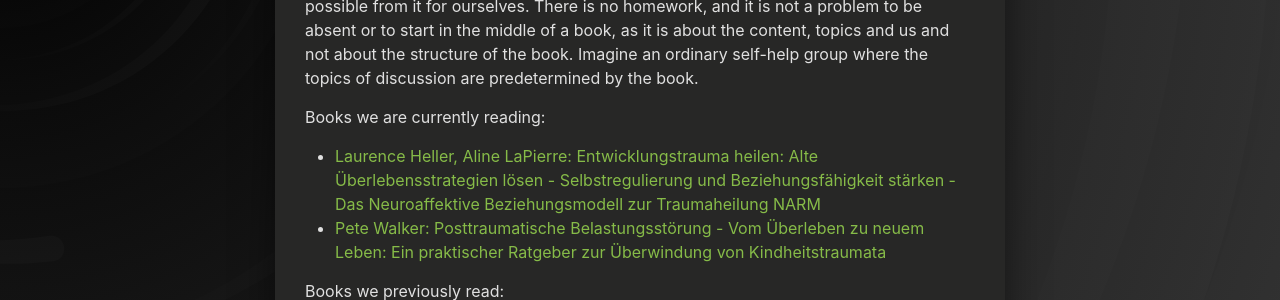
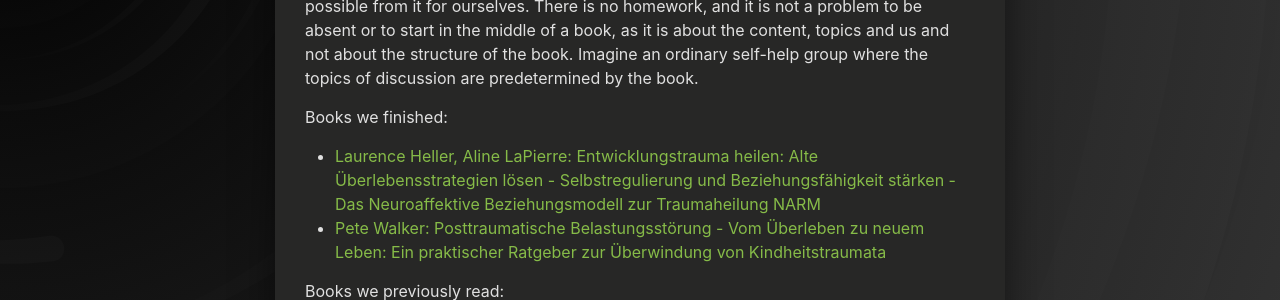
Before and after one commit to c-ptsd/c-ptsd.eu, a Jekyll site: the page built from _posts/2023-07-12-structure.md, in a window 1280 px wide and 900 px high, scrolled down 709 px. Shown: the part 383-683 px from the top of the window. Built offline with Jekyll 4.4.1, drawn with Linux system fonts in a browser that asks for light colours.

Commit message:
Update 2023-07-12-structure.md

```diff
--- a/_posts/2023-07-12-structure.md
+++ b/_posts/2023-07-12-structure.md
@@ -15,7 +15,7 @@ After a short welcome round, a person who has brought an exercise for the appoin
 
 We then read a paragraph/half page of a trauma book, and then establish the connection to ourselves in conversation: what are our experiences, what does what we have read do to us, how can we apply what we have read on our healing path, etc.? We then repeat these two steps. From experience, the speaking part is significantly greater than the reading part. The aim is not to read a lot and quickly, but to take as much as possible from it for ourselves. There is no homework, and it is not a problem to be absent or to start in the middle of a book, as it is about the content, topics and us and not about the structure of the book. Imagine an ordinary self-help group where the topics of discussion are predetermined by the book.
 
-Books we are currently reading:
+Books we finished:
 - [Laurence Heller, Aline LaPierre: Entwicklungstrauma heilen: Alte Überlebensstrategien lösen - Selbstregulierung und Beziehungsfähigkeit stärken - Das Neuroaffektive Beziehungsmodell zur Traumaheilung NARM](https://www.amazon.de/dp/3466309220/)
 - [Pete Walker: Posttraumatische Belastungsstörung - Vom Überleben zu neuem Leben: Ein praktischer Ratgeber zur Überwindung von Kindheitstraumata](https://www.amazon.de/dp/3962570756/)
 
```
